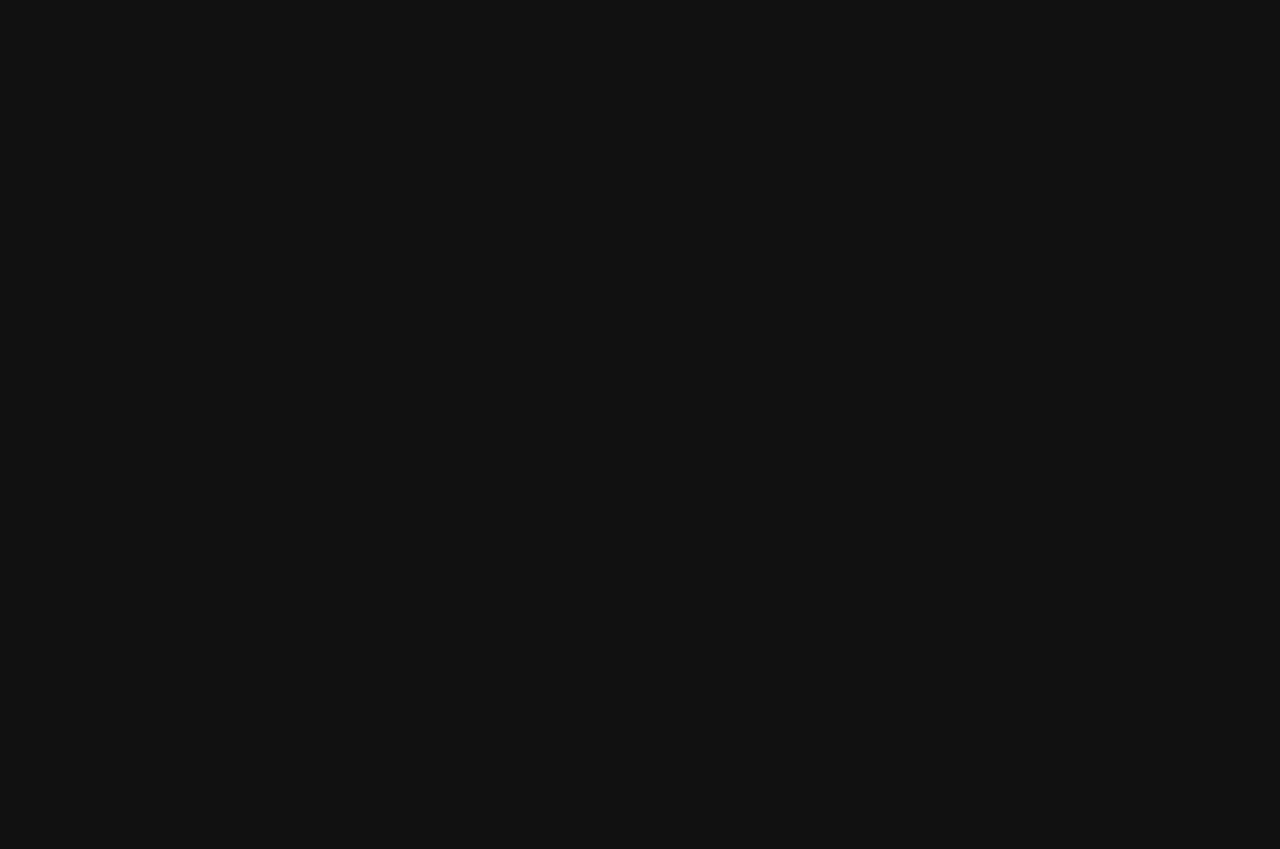
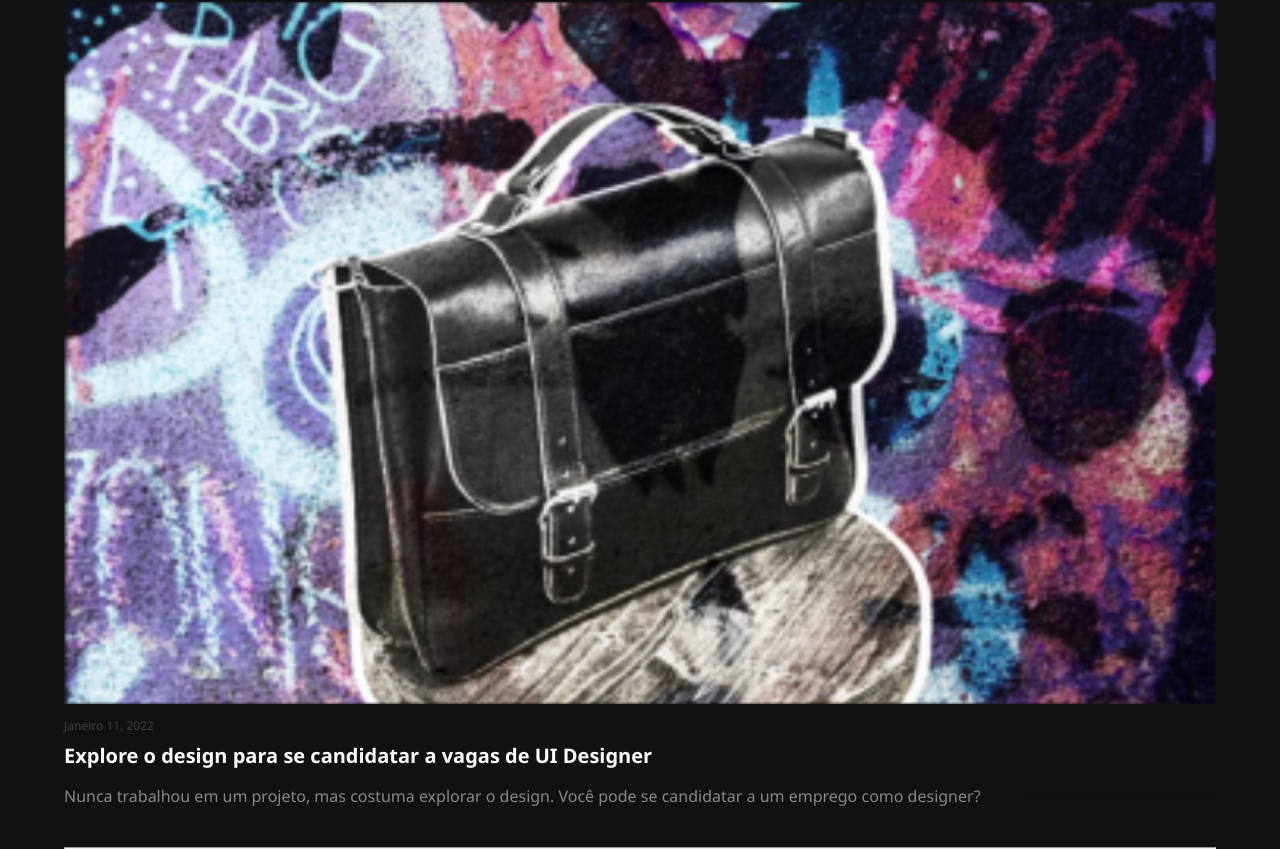
Before and after one commit to LPreche/Angular-Blog, an Angular app: page / in a window 1280 px wide. Shown: the part 445-1294 px from the top of the page. Before the commit the page ends 800 px from the top, so only its background shows below. Built offline with nearby package versions, Linux system fonts and the light colour scheme.

Commit message:
Feat: Criado e estilizado componente da noticia principal (big-card)

```diff
--- a/src/app/app.component.css
+++ b/src/app/app.component.css
@@ -0,0 +1,10 @@
+.inferiorContainer{
+    display: flex;
+    flex-direction: column;
+    margin: 0 5vw 0 5vw;
+
+}
+
+.inferiorContainer app-big-card{
+    margin: 2.5rem 0;
+}
--- a/src/app/app.component.html
+++ b/src/app/app.component.html
@@ -1,2 +1,8 @@
-<app-menu-title></app-menu-title>
+<div class="superiorContainer">
+    <app-menu-title></app-menu-title>
+</div>
+<div class="inferiorContainer">
+    <app-big-card></app-big-card>
+    <hr>
+</div>
 <router-outlet></router-outlet>
--- a/src/app/components/big-card/big-card.component.css
+++ b/src/app/components/big-card/big-card.component.css
@@ -0,0 +1,24 @@
+
+.big-cardContainer{
+    width: 50vw;
+}
+
+.big-cardContainer img{
+    width: 90vw;
+}
+.big-cardDate{
+    margin: 0.5rem 0;
+    opacity: 0.2;
+    font-size: 12px;
+}
+
+.big-cardTitle{
+    width: 90vw;
+    font-size: 20px;
+    font-weight: bold;
+}
+.big-cardResume{
+    margin-top: 1rem;
+    width: 90vw;
+    opacity: 0.5;
+}
--- a/src/app/components/big-card/big-card.component.html
+++ b/src/app/components/big-card/big-card.component.html
@@ -1 +1,16 @@
-<p>bigcard works!</p>
+<div class="big-cardContainer">
+
+    <img src="/assets/images/big-cardImage.jpg">
+
+    <div class="big-cardDate">
+        <p>Janeiro 11, 2022</p>
+    </div>
+
+    <div class="big-cardTitle">
+        <h4>Explore o design para se candidatar a vagas de UI Designer</h4>
+    </div>
+
+    <div class="big-cardResume">
+        <p>Nunca trabalhou em um projeto, mas costuma explorar o design. Você pode se candidatar a um emprego como designer?</p>
+    </div>
+</div>
--- a/src/app/components/menu-title/menu-title.component.css
+++ b/src/app/components/menu-title/menu-title.component.css
@@ -12,5 +12,4 @@
     display: flex;
     justify-content: center;
     font-size: 9.5vw;
-    color:white;
 }
--- a/src/styles.css
+++ b/src/styles.css
@@ -6,4 +6,5 @@
     background-color: #111111;
     box-sizing: border-box;
     font-family: 'Segoe UI', Tahoma, Geneva, Verdana, sans-serif;
+    color: white;
 }
```
Also changed, not shown: src/assets/images/big-cardImage.jpg (added), src/assets/images/big-cardImage.png (added).
